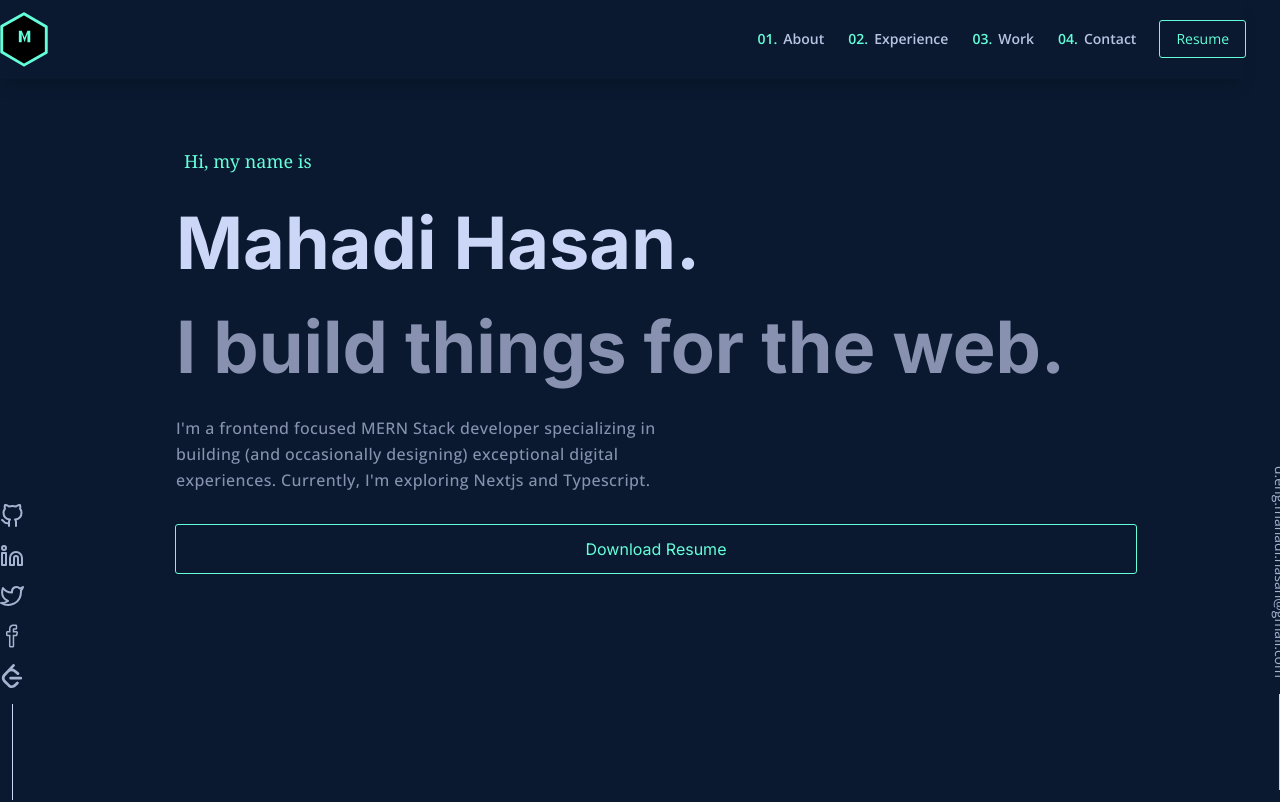
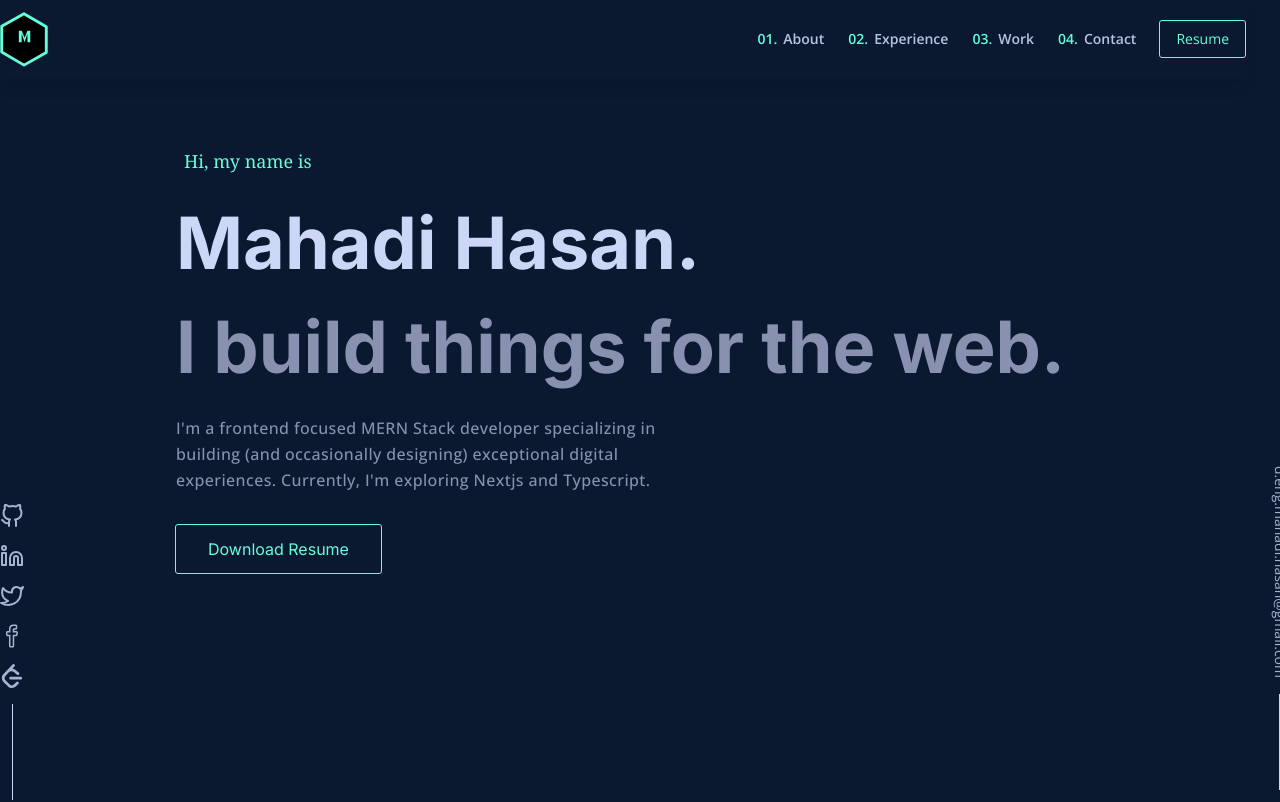
Before and after one commit to Mahadi-Hasan-Sopon/portfolio, a React (Vite) app: page / in a window 1280 px wide. Shown: the top 802 px of the page. Built offline with nearby package versions, Linux system fonts and the light colour scheme.

Commit message:
download resume button width fixed

```diff
--- a/src/components/Hero.jsx
+++ b/src/components/Hero.jsx
@@ -22,7 +22,7 @@ const Hero = () => {
         <Link
           to="Mahadi_CV.pdf"
           target="_blank"
-          className="px-8 py-3 font-interFont text-primaryGreen flex justify-center items-center outline outline-1 outline-primaryGreen rounded-sm"
+          className="px-8 py-3 font-interFont text-primaryGreen inline-block outline outline-1 outline-primaryGreen rounded-sm "
           download={true}
         >
           Download Resume
```
